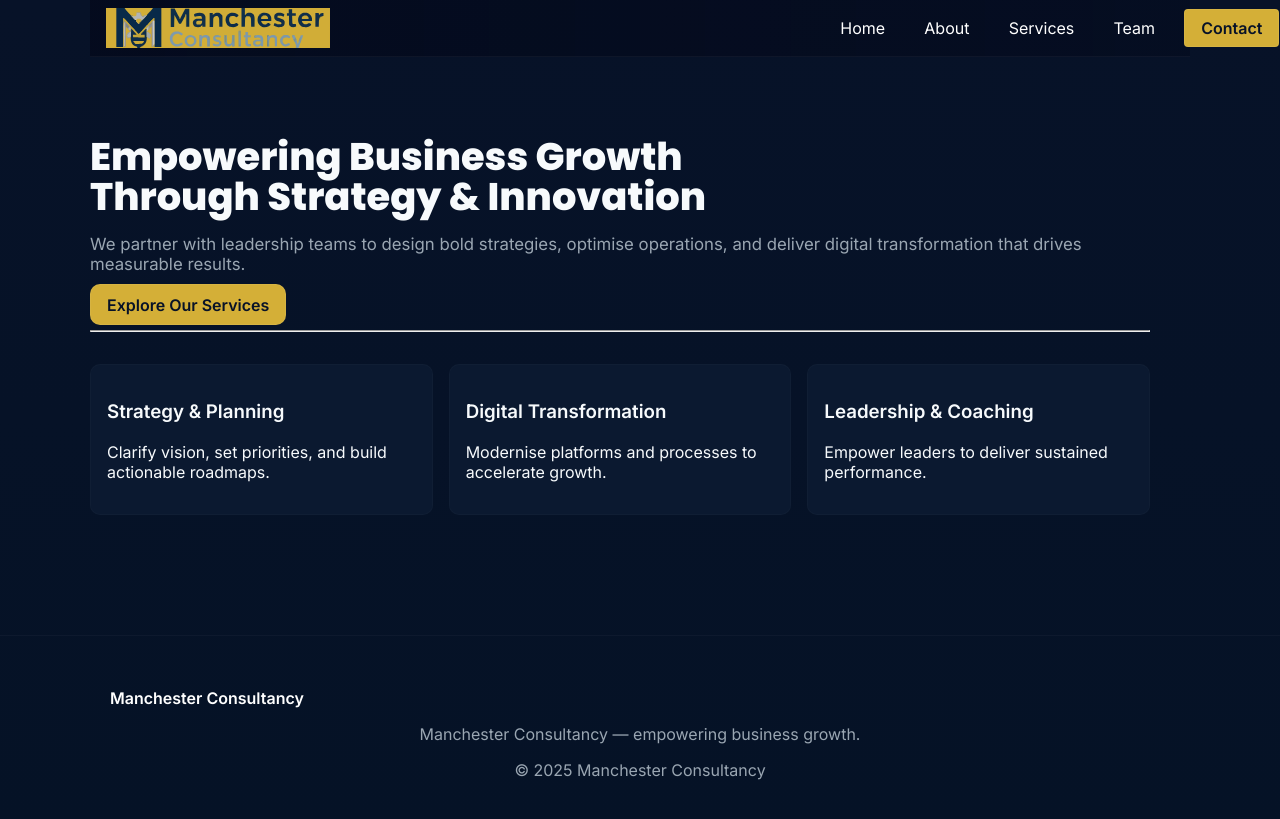
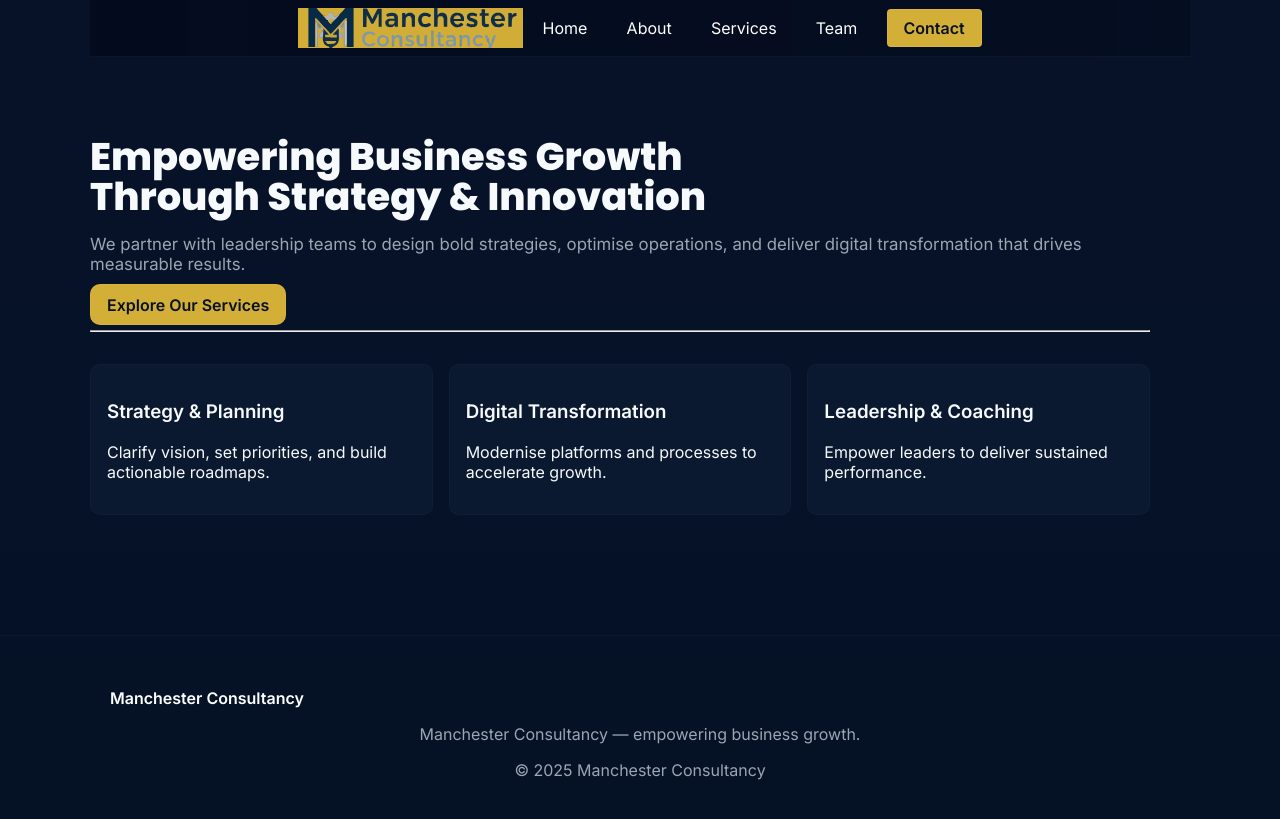
Before and after one commit to MyWork1306/ManchesterConsultancy, a Jekyll site: the page built from index.md, in a window 1280 px wide. Shown: the top 819 px of the page. Built offline with Jekyll 4.4.1, drawn with Linux system fonts in a browser that asks for light colours.

Commit message:
Update styles.css

```diff
--- a/assets/css/styles.css
+++ b/assets/css/styles.css
@@ -33,7 +33,7 @@
 
 .brand .logo {
   height: 40px;
-  margin-right: 500px;
+  margin-right: 10px;
 }
 
 /* Nav links */
```
